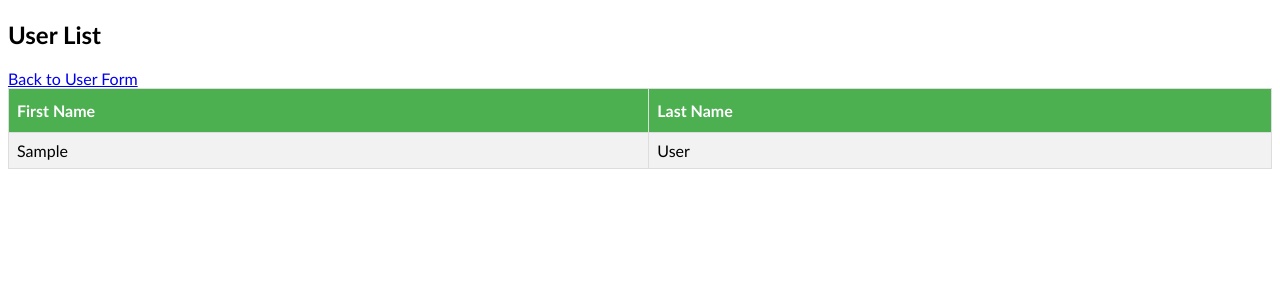
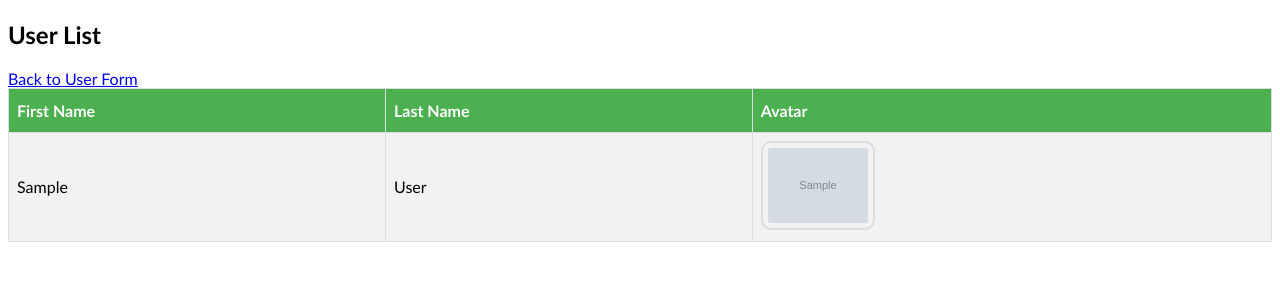
Before and after one commit to sachithrasahan/djangoProject, a Django app: page /getUserList in a window 1280 px wide. Shown: the top 300 px of the page. Run offline with Django 3.2, Linux system fonts and the light colour scheme; tables that the repository leaves empty hold one stand-in row (values such as "Sample post"); grey boxes marked "Sample" are stand-in pictures.

Commit message:
Add image to user profile

```diff
--- a/TestProfileApp/models.py
+++ b/TestProfileApp/models.py
@@ -5,3 +5,4 @@ class UserProfile(models.Model):
     Id = models.AutoField(primary_key=True)
     FirstName = models.CharField(max_length=100, null=True,blank=True)
     LastName = models.CharField(max_length=100, null=True,blank=True)
+    ProfileImagePath =  models.ImageField(upload_to='images/')
--- a/TestProfileApp/templates/user_list.html
+++ b/TestProfileApp/templates/user_list.html
@@ -28,6 +28,17 @@
                 background-color: #4CAF50;
                 color: white;
             }
+
+            #users img {
+                border: 2px solid #ddd;
+                border-radius: 10px;
+                padding: 5px;
+                width: 100px;
+            }
+
+            #users img:hover {
+                box-shadow: 0 0 2px 1px rgba(0, 140, 186, 0.5);
+            }
         </style>
     </head>
     <body>
@@ -38,11 +49,17 @@
                 <tr>
                     <th>First Name</th>
                     <th>Last Name</th>
+                    <th>Avatar</th>
                 </tr>
                 {% for user in userList %}
                 <tr>
                     <td>{{user.FirstName}}</td>
                     <td>{{user.LastName}}</td>
+                    <td>
+                        <a href="http://127.0.0.1:8000/media/{{user.ProfileImagePath}}" target= '_blank'>
+                            <image src="http://127.0.0.1:8000/media/{{user.ProfileImagePath}}">
+                        </a>
+                    </td>
                 </tr>
                 {% endfor %}
             </table>
--- a/TestProfileApp/urls.py
+++ b/TestProfileApp/urls.py
@@ -1,8 +1,10 @@
 from django.urls import path
 from . import views
+from django.conf import settings
+from django.conf.urls.static import static
 
 urlpatterns = [
     path('', views.index, name='index'),
     path('addUser', views.addUser, name='addUser'),
     path('getUserList', views.getUserList, name='getUserList'),
-]
+] + static(settings.MEDIA_URL, document_root= settings.MEDIA_ROOT)
--- a/TestProfileApp/views.py
+++ b/TestProfileApp/views.py
@@ -1,6 +1,7 @@
 from django.shortcuts import render
 from django.http import HttpResponse
 from TestProfileApp.models import UserProfile
+from TestProfileApp.forms import UserProfileForm
 # Create your views here.
 def index(request):
     # return HttpResponse("Hello, world. You're at the polls index.")
@@ -10,13 +11,18 @@ def addUser(request):
     firstName = request.POST.get('FirstName')
     lastName = request.POST.get('LastName')
     if firstName and lastName:
-        user = UserProfile()
-        user.FirstName = firstName
-        user.LastName = lastName
-        user.save()
-        return render(request, 'user_profile.html')
-
-    return render(request, 'user_profile.html')
+        form = UserProfileForm(request.POST, request.FILES)
+        if form.is_valid():
+            form.save()
+            # user = UserProfile()
+            # user.FirstName = firstName
+            # user.LastName = lastName
+            # user.save()
+            return render(request, 'user_profile.html')
+        else:
+            return HttpResponse("Form is not valid.")
+    else:
+        return HttpResponse("Fields are empty.")
 
 def getUserList(request):
     return render(request, 'user_list.html', {'userList' : UserProfile.objects.all()})
--- a/TestSite/settings.py
+++ b/TestSite/settings.py
@@ -11,6 +11,7 @@ https://docs.djangoproject.com/en/3.1/ref/settings/
 """
 
 from pathlib import Path
+import os
 
 # Build paths inside the project like this: BASE_DIR / 'subdir'.
 BASE_DIR = Path(__file__).resolve().parent.parent
@@ -63,6 +64,7 @@ TEMPLATES = [
                 'django.template.context_processors.request',
                 'django.contrib.auth.context_processors.auth',
                 'django.contrib.messages.context_processors.messages',
+                'django.template.context_processors.media',
             ],
         },
     },
@@ -126,3 +128,6 @@ USE_TZ = True
 # https://docs.djangoproject.com/en/3.1/howto/static-files/
 
 STATIC_URL = '/static/'
+
+MEDIA_ROOT = os.path.join(BASE_DIR, 'media/')
+MEDIA_URL = "/media/"
--- a/TestSite/urls.py
+++ b/TestSite/urls.py
@@ -15,8 +15,10 @@ Including another URLconf
 """
 # from django.contrib import admin
 from django.urls import include, path
+from django.conf import settings
+from django.conf.urls.static import static
 
 urlpatterns = [
     # path('admin/', admin.site.urls),
     path('', include('TestProfileApp.urls')),
-]
+]+ static(settings.MEDIA_URL, document_root= settings.MEDIA_ROOT)
```
Also changed, not shown: TestProfileApp/forms.py (added, +7 -0 lines), TestProfileApp/templates/user_profile.html (+10 -1 lines).
